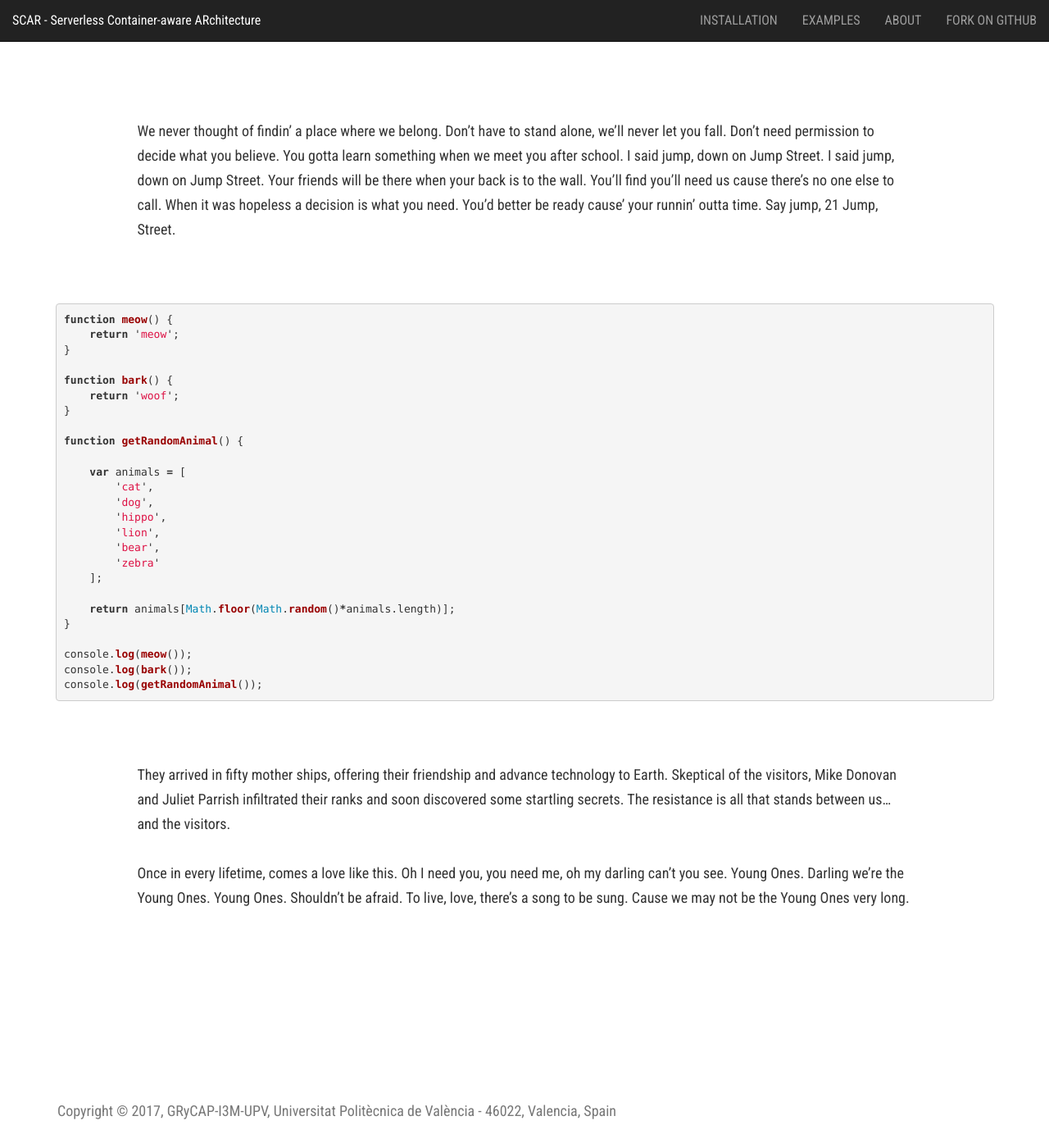
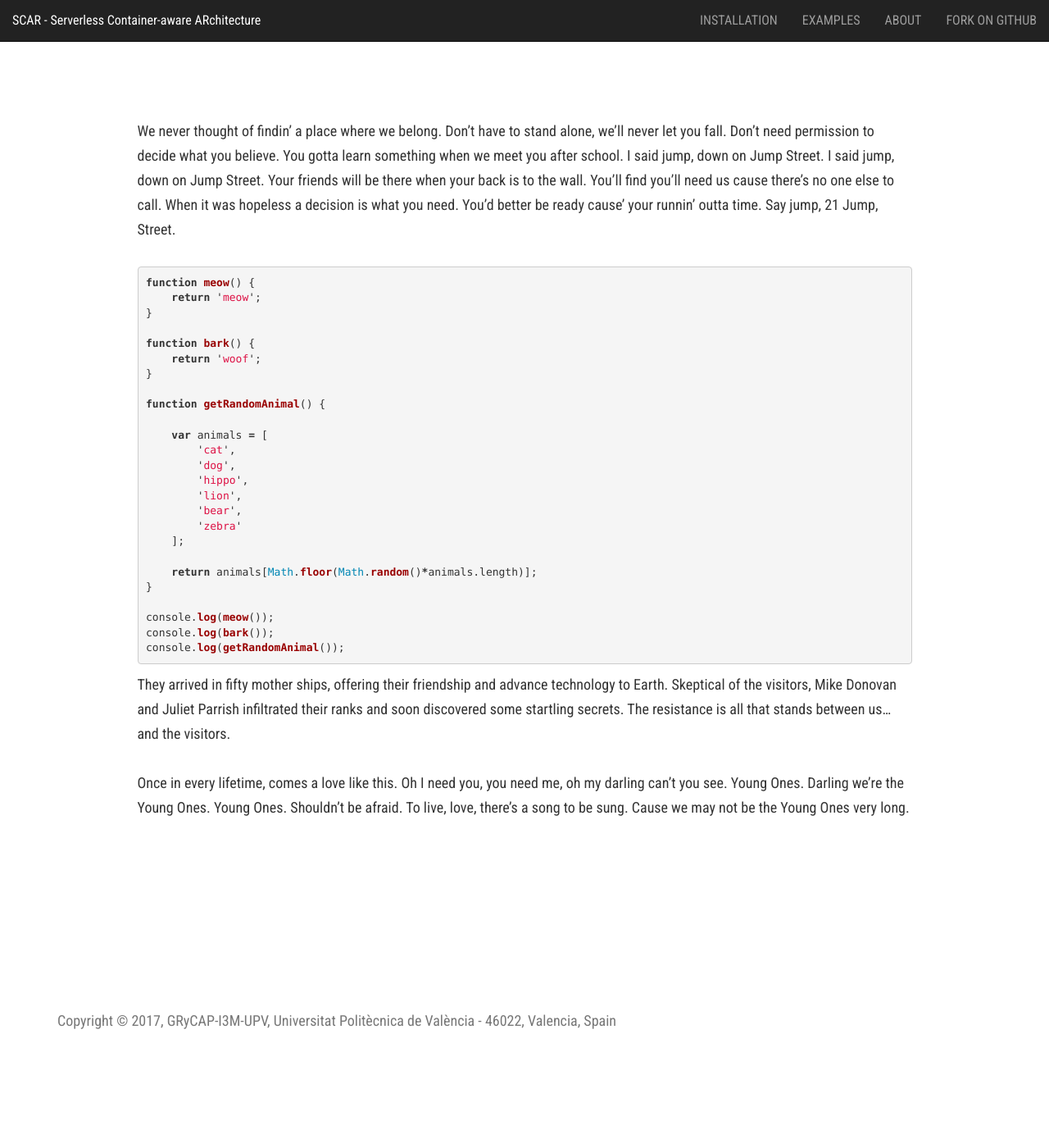
Before and after one commit to amcaar/try.github.io, a Jekyll site: the page built from _pages/about.md, in a window 1280 px wide and 1400 px high, scrolled down 179 px. Shown: the whole window at 82% size. Built offline with Jekyll 4.4.1, drawn with Linux system fonts in a browser that asks for light colours; nearby versions of some CDN libraries; after the commit the page ends 1469 px from its top, so only the background shows below that.

Commit message:
delete pre margings

```diff
--- a/css/style.scss
+++ b/css/style.scss
@@ -270,7 +270,6 @@ aside {
 }
 
 pre {
-    margin: 75px -100px;
 }
 
 
```
